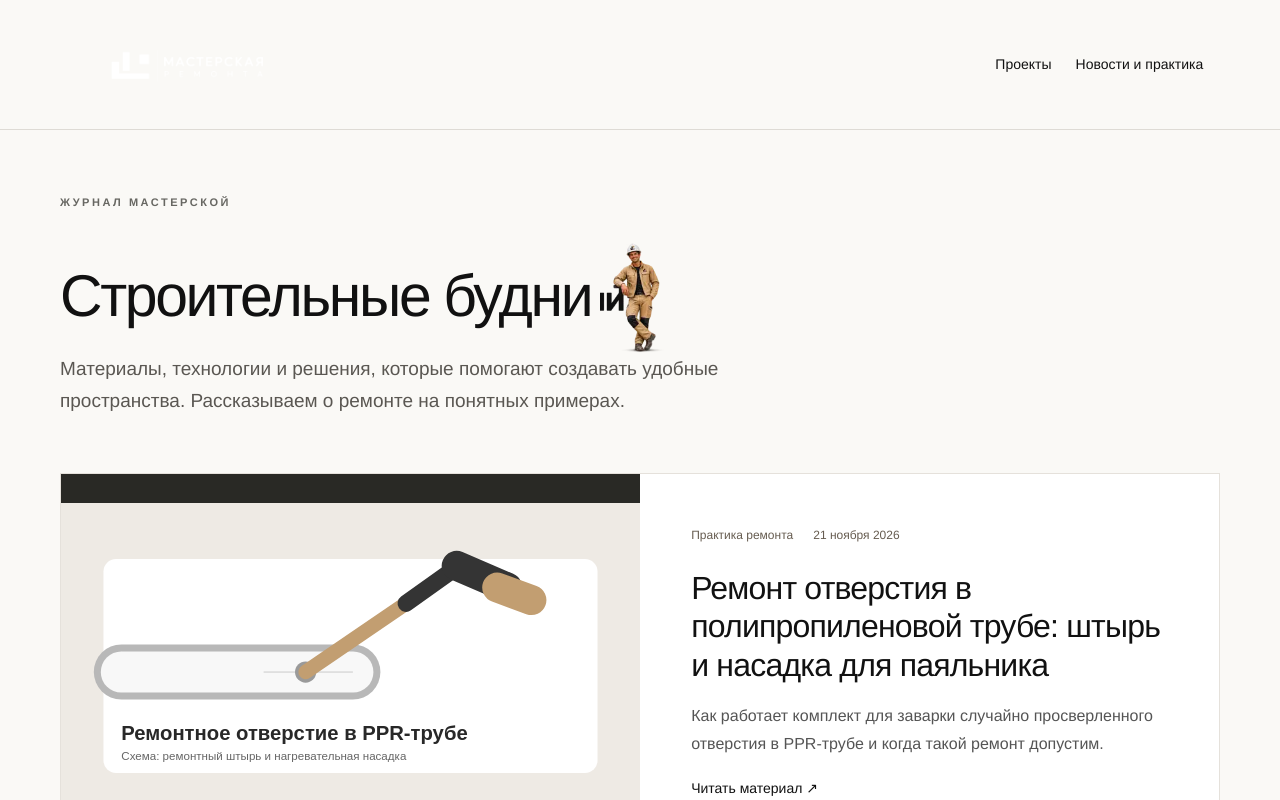
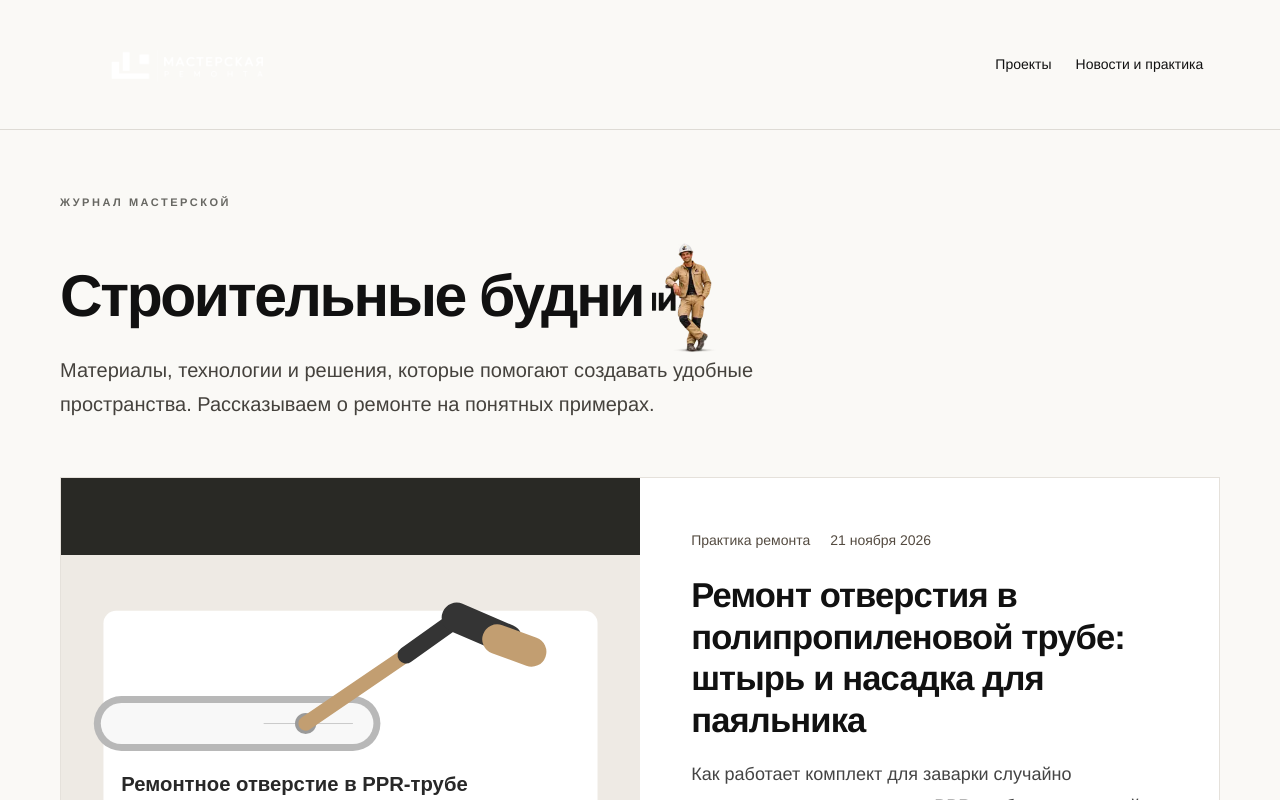
Before and after one commit to artemy-os/formula-remonta, a Next.js app: page /news in a window 1280 px wide. Shown: the top 800 px of the page. Built offline with nearby package versions, Linux system fonts and the light colour scheme.

Commit message:
Improve readability of news cards and articles

```diff
--- a/app/globals.css
+++ b/app/globals.css
@@ -949,36 +949,36 @@ footer > span {
 .news-card-photo img { width:100%; height:100%; max-height:460px; object-fit:cover; transition:transform .3s; }
 .news-card:hover img { transform:scale(1.025); }
 .news-card-copy { padding:clamp(24px,4vw,56px); align-self:center; }
-.news-meta { display:flex; flex-wrap:wrap; gap:10px 20px; font-size:12px; color:#665c50; line-height:1.6; }
-.news-card h3 { font-size:clamp(24px,2.5vw,36px); line-height:1.2; font-weight:400; letter-spacing:-.025em; margin:24px 0 18px; }
-.news-card p { color:#555; line-height:1.75; font-size:16px; }
-.news-read { display:inline-block; font-size:14px; border-bottom:1px solid #a99173; padding-bottom:7px; margin-top:20px; }
+.news-meta { display:flex; flex-wrap:wrap; gap:10px 20px; font-size:14px; font-weight:500; color:#544b41; line-height:1.6; }
+.news-card h3 { font-size:clamp(26px,2.7vw,38px); line-height:1.2; font-weight:600; letter-spacing:-.025em; margin:24px 0 18px; }
+.news-card p { color:#444; line-height:1.75; font-size:18px; font-weight:500; }
+.news-read { display:inline-block; font-size:16px; font-weight:600; border-bottom:1px solid #a99173; padding-bottom:7px; margin-top:20px; }
 .journal { background:#faf9f6; min-height:100vh; }
 .journal-header { padding:28px 6vw; border-bottom:1px solid #dedbd5; display:flex; gap:24px; justify-content:space-between; align-items:center; }
 .journal-header img { width:220px; max-width:100%; }
 .journal-header nav { display:flex; flex-wrap:wrap; gap:24px; font-size:14px; }
 .journal-main { max-width:1240px; padding:64px 40px 90px; margin:auto; }
 .journal-intro { max-width:780px; margin-bottom:56px; }
-.journal h1 { font-size:clamp(34px,4.6vw,60px); letter-spacing:-.04em; font-weight:400; line-height:1.12; margin:20px 0 24px; }
-.journal-intro>p:last-child,.article-heading>p { color:#5a5752; font-size:19px; line-height:1.7; }
+.journal h1 { font-size:clamp(34px,4.6vw,60px); letter-spacing:-.04em; font-weight:650; line-height:1.12; margin:20px 0 24px; }
+.journal-intro>p:last-child,.article-heading>p { color:#45423d; font-size:20px; font-weight:500; line-height:1.7; }
 .journal-footer { border-top:1px solid #dedbd5; padding:30px 6vw; display:flex; justify-content:space-between; gap:20px; font-size:13px; }
 .article-heading { max-width:940px; margin-bottom:40px; }
-.news-back { display:inline-block; margin-bottom:36px; font-size:14px; }
+.news-back { display:inline-block; margin-bottom:36px; font-size:16px; font-weight:600; }
 .article-figure { margin:0 auto 56px; max-width:820px; }
 .article-figure img { max-height:760px; object-fit:contain; background:#ede9e2; }
-.article-figure figcaption { color:#666; font-size:13px; line-height:1.6; padding-top:12px; }
+.article-figure figcaption { color:#53504b; font-size:15px; font-weight:500; line-height:1.6; padding-top:12px; }
 .article-body { max-width:740px; margin:auto; }
 .article-body section { margin-bottom:38px; }
-.article-body h2 { font-size:26px; line-height:1.3; font-weight:400; margin:0 0 16px; }
-.article-body p { font-size:18px; line-height:1.8; color:#444; }
+.article-body h2 { font-size:clamp(24px,3vw,29px); line-height:1.3; font-weight:650; margin:0 0 16px; }
+.article-body p { font-size:20px; font-weight:500; line-height:1.8; color:#383632; }
 .article-source { padding:28px; background:#efebe4; margin:40px 0; }
-.article-source h2 { font-size:19px; }
-.article-source a { text-decoration:underline; text-underline-offset:4px; }
-.article-source p { font-size:14px; margin-bottom:0; }
+.article-source h2 { font-size:21px; }
+.article-source a { font-size:17px; font-weight:600; overflow-wrap:anywhere; text-decoration:underline; text-underline-offset:4px; }
+.article-source p { font-size:17px; margin-bottom:0; }
 .news-project { display:block; border-top:1px solid #cec5b8; padding-top:24px; line-height:1.6; }
 .journal a:focus-visible,.news-home a:focus-visible { outline:2px solid #806340; outline-offset:5px; }
 @media(max-width:1250px) and (min-width:761px) { .site-header { gap:20px; grid-template-columns:200px 1fr; } .site-header .brand-original { width:200px; } .nav { gap:16px; } .site-header .header-cta { display:none; } }
-@media(max-width:760px) { .news-card { grid-template-columns:1fr; } .news-card-photo img { height:300px; } .news-section-heading { align-items:start; flex-direction:column; gap:8px; } .journal-header { padding:22px; align-items:start; flex-direction:column; } .journal-header img { width:190px; } .journal-main { padding:40px 22px 60px; } .journal-footer { flex-wrap:wrap; padding:26px 22px; } .article-body h2 { font-size:23px; } .article-body p { font-size:17px; } }
+@media(max-width:760px) { .news-card { grid-template-columns:1fr; } .news-card-photo img { height:300px; } .news-section-heading { align-items:start; flex-direction:column; gap:8px; } .journal-header { padding:22px; align-items:start; flex-direction:column; } .journal-header img { width:190px; } .journal-main { padding:40px 22px 60px; } .journal-footer { flex-wrap:wrap; padding:26px 22px; } .journal h1 { font-size:clamp(26px,8vw,42px); } .article-body p { font-size:19px; } }
 @media(prefers-reduced-motion:reduce) { .news-card-photo img { transition:none; } }
 
 .project-card.project-brand-cover { display:flex; flex-direction:column; background:#fff; height:auto; min-height:330px; }
```
